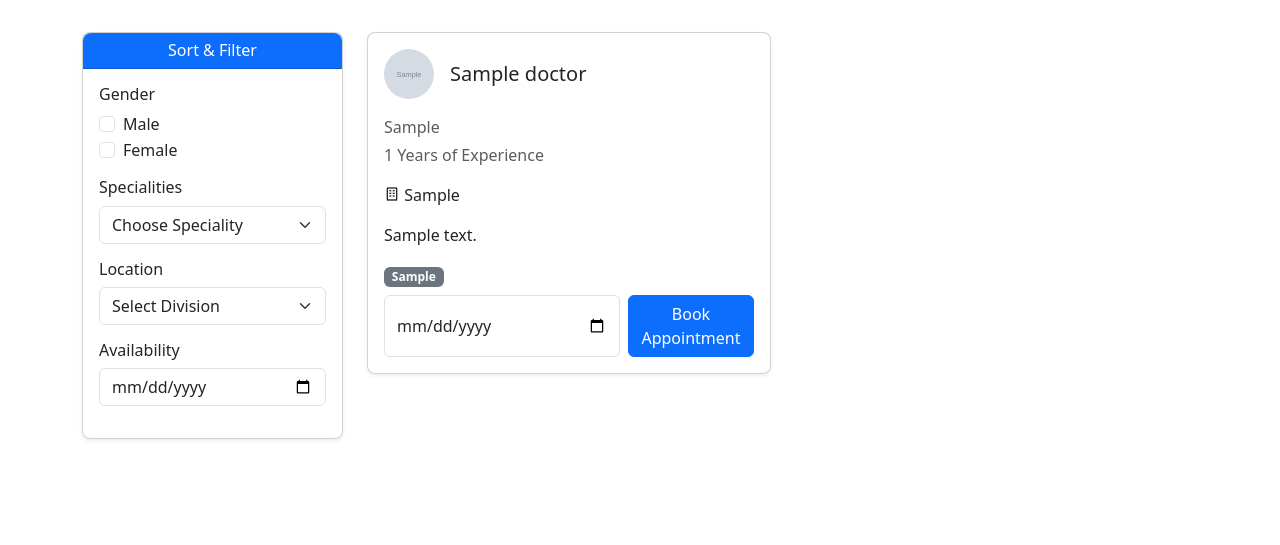
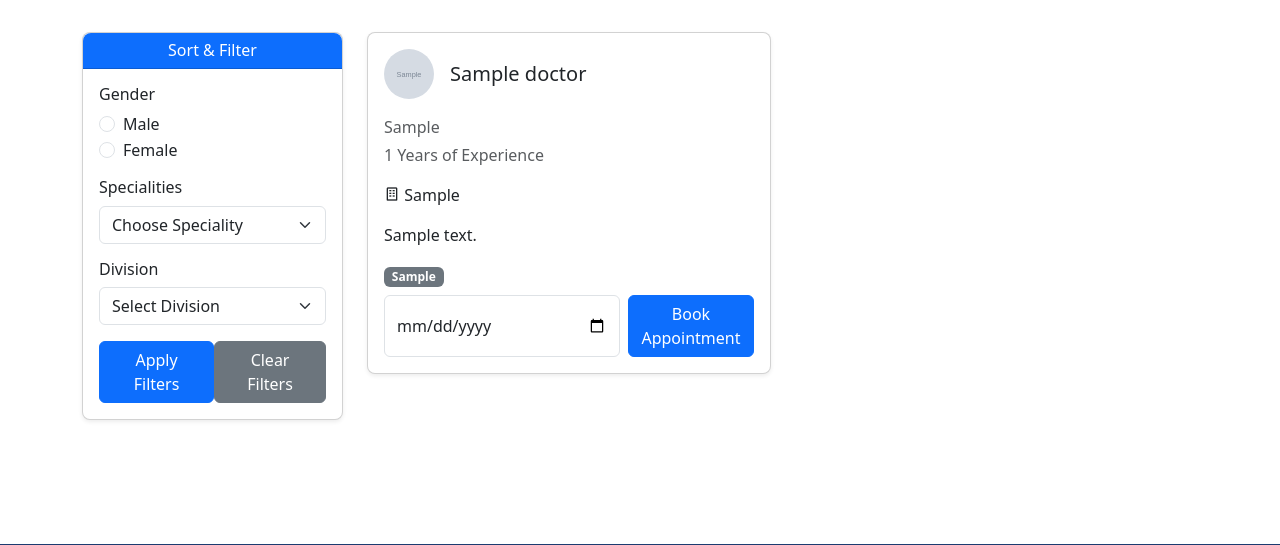
Before and after one commit to BlinkZ404/HealthSync, a Django app: page /doctors/ in a window 1280 px wide. Shown: the part 136-681 px from the top of the page. Run offline with Django 5.2, Linux system fonts and the light colour scheme; tables that the repository leaves empty hold one stand-in row (values such as "Sample post"); grey boxes marked "Sample" are stand-in pictures.

Commit message:
doctors.html updated with filer function

```diff
--- a/HealthSync/core/templates/doctors.html
+++ b/HealthSync/core/templates/doctors.html
@@ -5,21 +5,21 @@
     <div class="row">
         <!-- Sidebar Filter Section -->
         <div class="col-md-3">
-            <!-- Sort & Filter Card -->
             <div class="card shadow-sm mb-3" style="border-radius: 8px;">
                 <div class="card-header bg-primary text-white text-center py-2" style="border-radius: 8px 8px 0 0;">
                     <h6 class="mb-0">Sort & Filter</h6>
                 </div>
                 <div class="card-body">
+                    <form method="get" action="{% url 'doctors' %}">
                         <!-- Gender Filter -->
                         <div class="mb-3">
                             <h6>Gender</h6>
                             <div class="form-check">
-                            <input class="form-check-input" type="checkbox" id="male">
+                                <input class="form-check-input" type="radio" name="gender" value="Male" id="male" {% if request.GET.gender == "Male" %}checked{% endif %}>
                                 <label class="form-check-label" for="male">Male</label>
                             </div>
                             <div class="form-check">
-                            <input class="form-check-input" type="checkbox" id="female">
+                                <input class="form-check-input" type="radio" name="gender" value="Female" id="female" {% if request.GET.gender == "Female" %}checked{% endif %}>
                                 <label class="form-check-label" for="female">Female</label>
                             </div>
                         </div>
@@ -27,36 +27,37 @@
                         <!-- Specialities Filter -->
                         <div class="mb-3">
                             <h6>Specialities</h6>
-                        <select class="form-select">
+                            <select class="form-select" name="specialty">
                                 <option selected disabled>Choose Speciality</option>
-                            <option>Cardiologist</option>
-                            <option>Orthopedic</option>
-                            <option>Neurologist</option>
-                            <option>Dermatologist</option>
+                                <option value="Cardiologist" {% if request.GET.specialty == "Cardiologist" %}selected{% endif %}>Cardiologist</option>
+                                <option value="Orthopedic" {% if request.GET.specialty == "Orthopedic" %}selected{% endif %}>Orthopedic</option>
+                                <option value="Neurologist" {% if request.GET.specialty == "Neurologist" %}selected{% endif %}>Neurologist</option>
+                                <option value="Dermatologist" {% if request.GET.specialty == "Dermatologist" %}selected{% endif %}>Dermatologist</option>
                             </select>
                         </div>
 
-                    <!-- Location Filter (Divisions) -->
+                        <!-- Division Filter -->
                         <div class="mb-3">
-                        <h6>Location</h6>
-                        <select class="form-select">
+                            <h6>Division</h6>
+                            <select class="form-select" name="division">
                                 <option selected disabled>Select Division</option>
-                            <option>Barishal</option>
-                            <option>Chattogram</option>
-                            <option>Dhaka</option>
-                            <option>Khulna</option>
-                            <option>Mymensingh</option>
-                            <option>Rajshahi</option>
-                            <option>Rangpur</option>
-                            <option>Sylhet</option>
+                                <option value="Barishal" {% if request.GET.division == "Barishal" %}selected{% endif %}>Barishal</option>
+                                <option value="Chattogram" {% if request.GET.division == "Chattogram" %}selected{% endif %}>Chattogram</option>
+                                <option value="Dhaka" {% if request.GET.division == "Dhaka" %}selected{% endif %}>Dhaka</option>
+                                <option value="Khulna" {% if request.GET.division == "Khulna" %}selected{% endif %}>Khulna</option>
+                                <option value="Mymensingh" {% if request.GET.division == "Mymensingh" %}selected{% endif %}>Mymensingh</option>
+                                <option value="Rajshahi" {% if request.GET.division == "Rajshahi" %}selected{% endif %}>Rajshahi</option>
+                                <option value="Rangpur" {% if request.GET.division == "Rangpur" %}selected{% endif %}>Rangpur</option>
+                                <option value="Sylhet" {% if request.GET.division == "Sylhet" %}selected{% endif %}>Sylhet</option>
                             </select>
                         </div>
 
-                    <!-- Availability Filter -->
-                    <div class="mb-3">
-                        <h6>Availability</h6>
-                        <input type="date" class="form-control">
+                        <!-- Submit Button -->
+                         <div class="d-flex justify-content-between">
+                            <button type="submit" class="btn btn-primary">Apply Filters</button>
+                            <button type="button" class="btn btn-secondary" onclick="clearFilters()">Clear Filters</button>
                         </div>
+                    </form>
                 </div>
             </div>
         </div>
@@ -69,7 +70,7 @@
                     <div class="card h-100 shadow-sm" style="border-radius: 8px;">
                         <div class="card-body">
                             <div class="d-flex align-items-center mb-3">
-                                <img src="{{ doctor.photo.url }}" alt="{{ doctor.name }}" class="rounded-circle me-3" style="width: 50px; height: 50px;">
+                                <img src="{{ doctor.photo.url }}" alt="Doctor Image" class="rounded-circle me-3" style="width: 50px; height: 50px;">
                                 <h5 class="card-title mb-0">{{ doctor.name }}</h5>
                             </div>
                             <p class="text-muted mb-1">{{ doctor.specialty }}</p>
@@ -93,4 +94,15 @@
         </div>
     </div>
 </div>
+<script>
+function clearFilters() {
+    // Select the form and reset its fields
+    const form = document.querySelector('form');
+    form.reset();
+
+    // Remove all query parameters by redirecting to the base URL
+    window.location.href = "{% url 'doctors' %}";
+}
+</script>
+
 {% endblock %}
```
Lines whose indentation alone changed are shown as unchanged.
